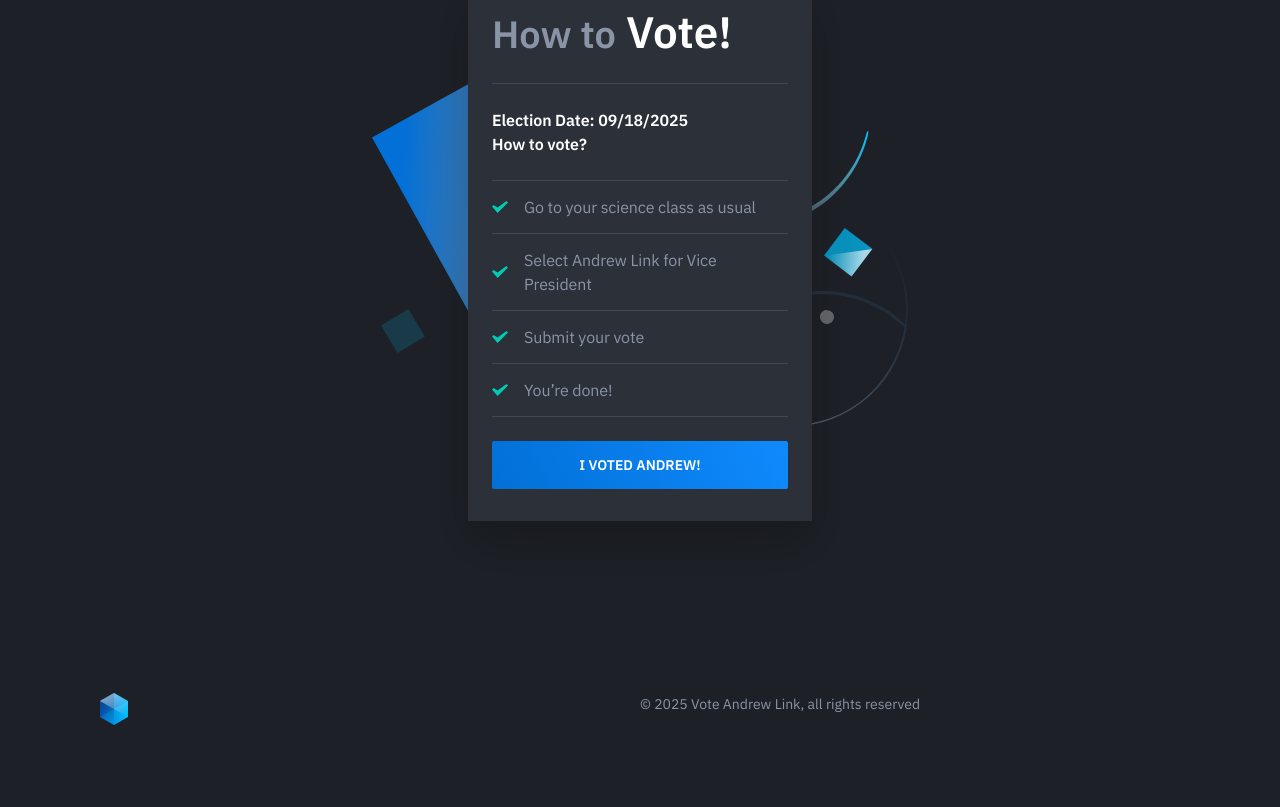
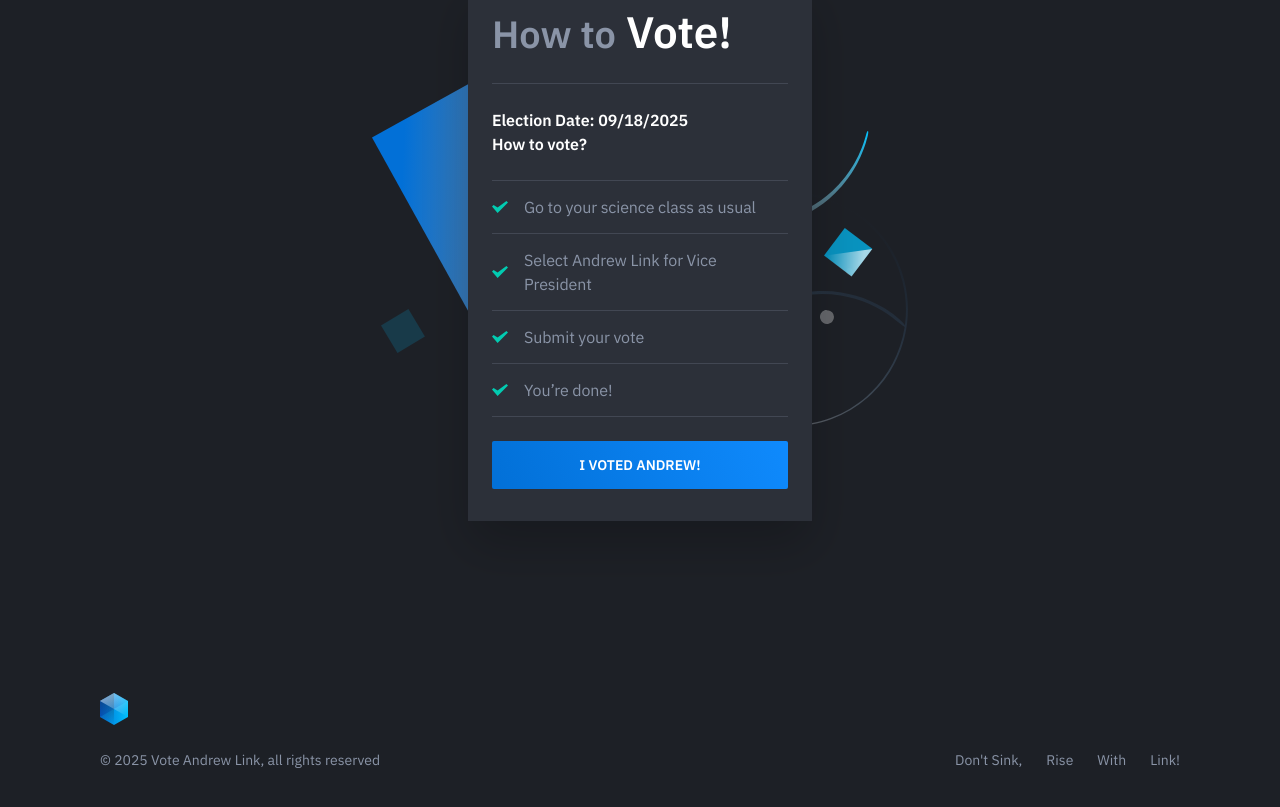
Before and after one commit to Drewcicle26/vote, a plain HTML site: page index.html in a window 1280 px wide. Shown: the part 1641-2448 px from the top of the page. Drawn offline with nearby package versions, Linux system fonts and the light colour scheme.

Commit message:
Footer added!

```diff
--- a/index.html
+++ b/index.html
@@ -175,6 +175,17 @@
                             <img class="header-logo-image" src="dist/images/logo.svg" alt="Logo">
                         </a>
                     </div>
+                    <ul class="footer-links list-reset">
+                        <li><a href="#">Don't Sink,</a></li>
+                        <li><a href="#">Rise</a></li>
+                        <li><a href="#">With</a></li>
+                        <li><a href="#">Link!</a></li>
+                    </ul>
+                    <ul class="footer-social-links list-reset">
+                        <li><a href="#"><span class="screen-reader-text">Facebook</span></a></li>
+                        <li><a href="#"><span class="screen-reader-text">Twitter</span></a></li>
+                        <li><a href="#"><span class="screen-reader-text">Google</span></a></li>
+                    </ul>
                     <div class="footer-copyright">&copy; 2025 Vote Andrew Link, all rights reserved</div>
                 </div>
             </div>
```
